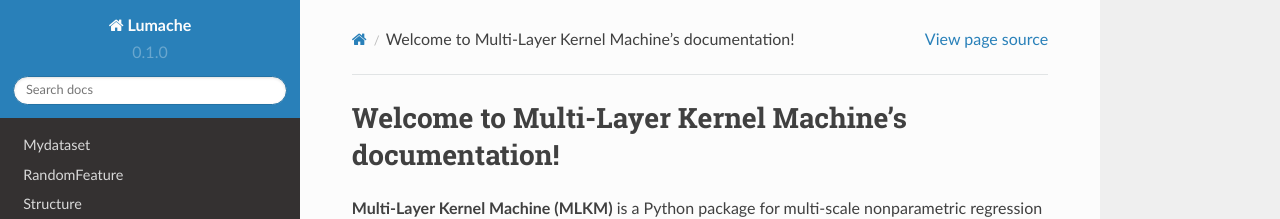
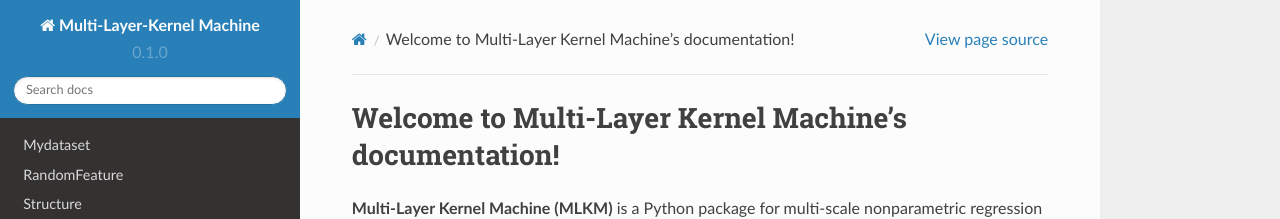
Before and after one commit to toz015/Multi-Layer-Kernel-Machine, a Sphinx documentation site: the page built from docs/source/index.rst, in a window 1280 px wide. Shown: the top 219 px of the page. Built offline with Sphinx 7.4.7 and the Read the Docs theme 2.0.0, drawn with Linux system fonts in a browser that asks for light colours.

Commit message:
Add files via upload

```diff
--- a/docs/source/conf.py
+++ b/docs/source/conf.py
@@ -2,7 +2,7 @@
 
 # -- Project information
 
-project = 'Lumache'
+project = 'Multi-Layer-Kernel Machine'
 copyright = '2023, Huiying Zhong'
 author = 'Huiying Zhong'
 
```
Also changed, not shown: Multi-Layer-Kernel-Machine/__init__.py (+7 -0 lines), docs/requirements.txt (line endings or trailing spaces).
